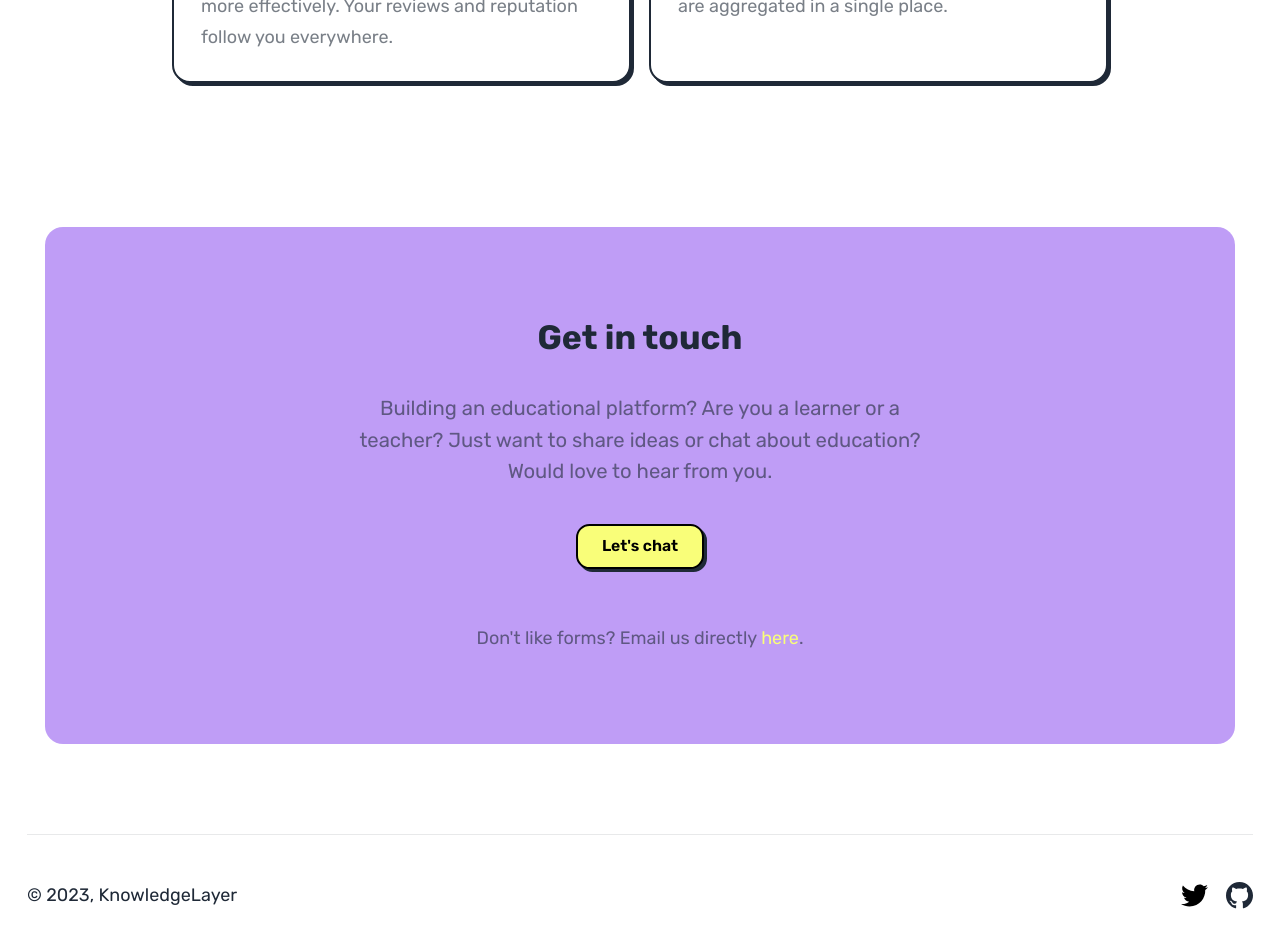
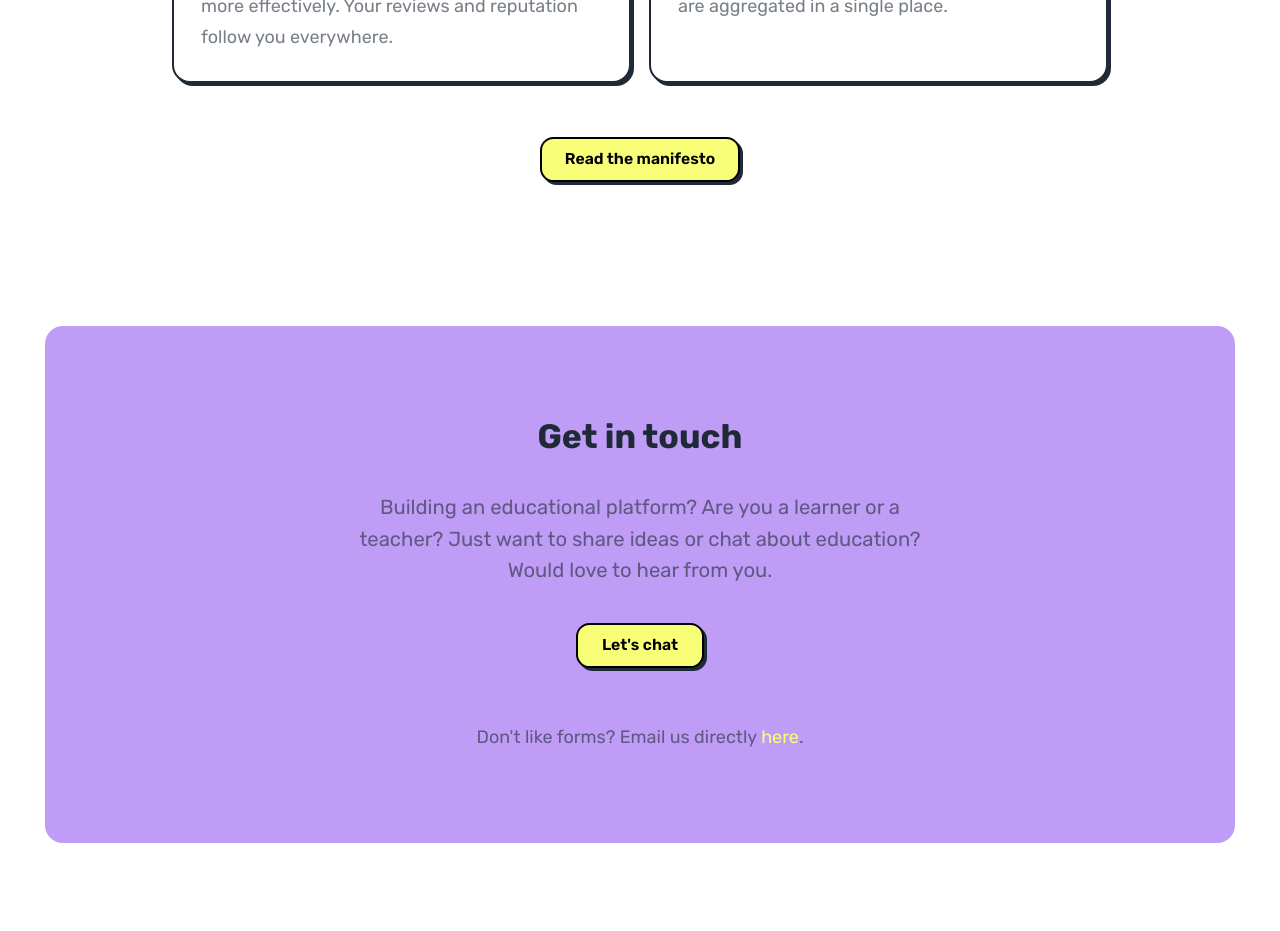
Before and after one commit to mattiapomelli/knowledgelayer-landing, a Next.js app: page / in a window 1280 px wide. Shown: the part 5560-6491 px from the top of the page. Built offline with nearby package versions, Linux system fonts and the light colour scheme; what tailwindcss-radix would draw is missing.

Commit message:
Add cta in end users section

```diff
--- a/src/components/end-users-section.tsx
+++ b/src/components/end-users-section.tsx
@@ -1,5 +1,8 @@
 import { AcademicCapIcon, StarIcon } from "@heroicons/react/24/outline";
 
+import { MANIFESTO_URL } from "@constants/urls";
+
+import { Button } from "./basic/button";
 import { Card } from "./basic/card";
 import { Container } from "./layout/container";
 
@@ -35,6 +38,14 @@ export const EndUsersSection = () => {
             className="flex-1"
           />
         </div>
+        <a
+          href={MANIFESTO_URL}
+          target="_blank"
+          rel="noreferrer"
+          className="mt-4"
+        >
+          <Button>Read the manifesto</Button>
+        </a>
       </Container>
     </section>
   );
```
